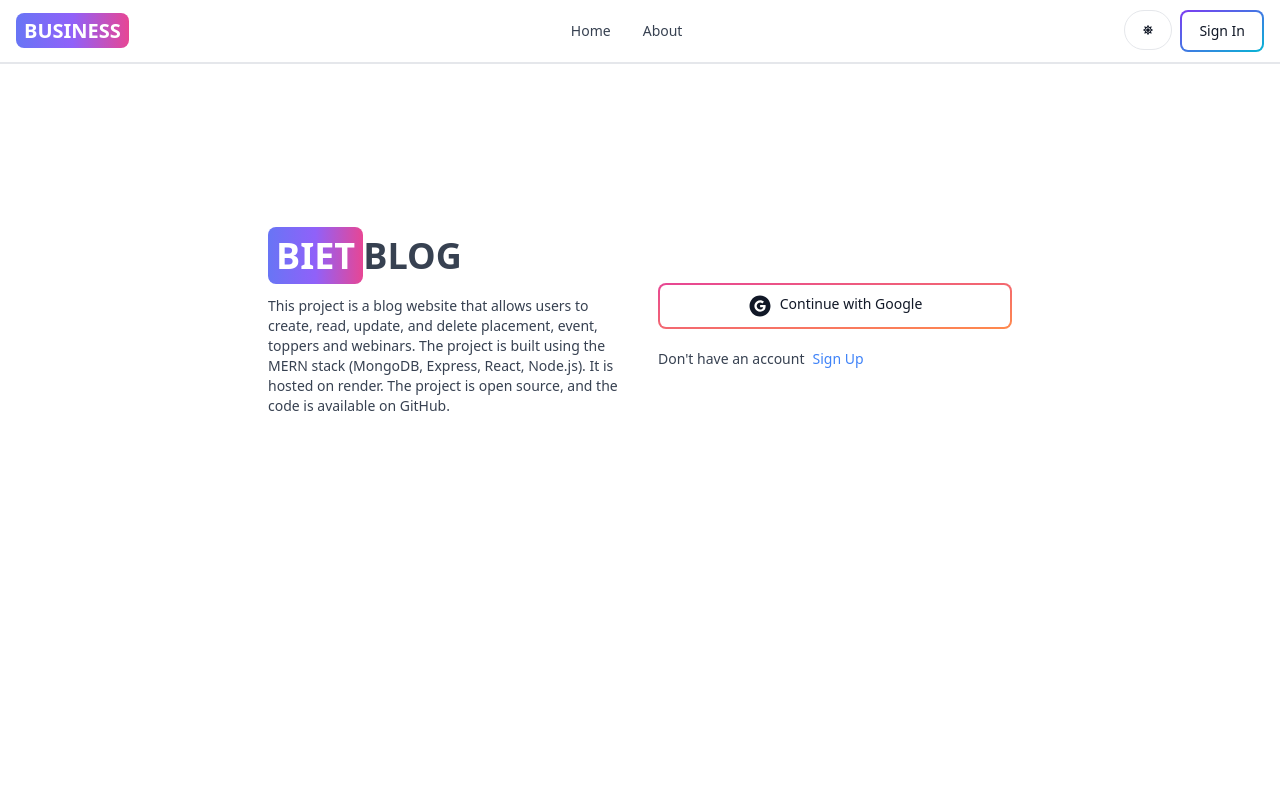
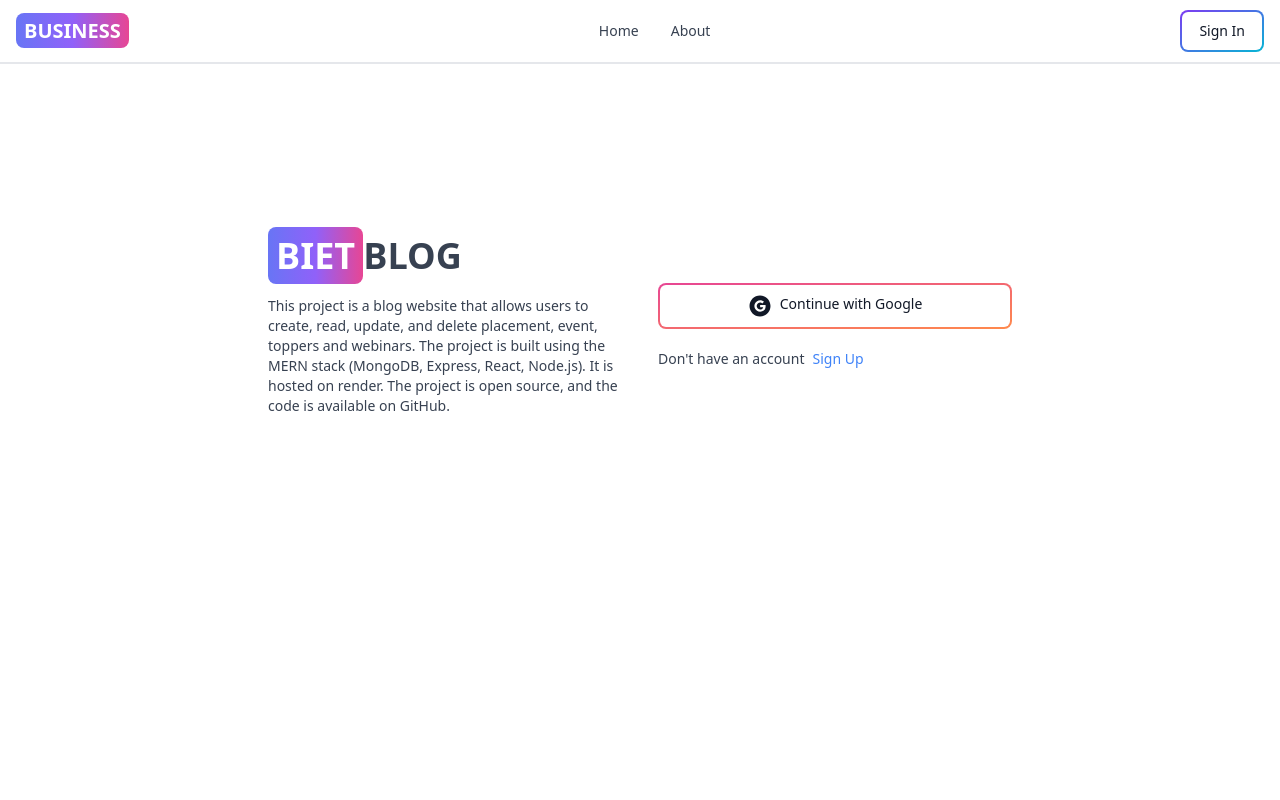
Before and after one commit to avanish7390/Business, a React (Vite) app in the folder client/: page /sign-in in a window 1280 px wide. Shown: the top 800 px of the page. Built offline with nearby package versions, Linux system fonts and the light colour scheme; no server answers.

Commit message:
some change

```diff
--- a/client/src/components/DashPosts.jsx
+++ b/client/src/components/DashPosts.jsx
@@ -71,7 +71,7 @@ export default function DashPosts() {
   return (
     <div className='table-auto overflow-x-scroll md:mx-auto p-3 scrollbar scrollbar-track-slate-100 scrollbar-thumb-slate-300 dark:scrollbar-track-slate-700 dark:scrollbar-thumb-slate-500'>
       <div className="justify-center mb-4 mt-3 ">
-      <Link to={'/create-post'}>
+      {/* <Link to={'/create-post'}>
             <Button
               type='button'
               gradientDuoTone='purpleToPink'
@@ -79,7 +79,7 @@ export default function DashPosts() {
             >
               Create a post
             </Button>
-          </Link>
+          </Link> */}
       </div>
       {currentUser.isAdmin && userPosts.length > 0 ? (
         <>
--- a/client/src/components/Header.jsx
+++ b/client/src/components/Header.jsx
@@ -71,14 +71,14 @@ export default function Header() {
         <AiOutlineSearch />
       </Button> */}
       <div className='flex gap-2 md:order-2'>
-        <Button
+        {/* <Button
           className='w-12 h-10 hidden sm:inline'
           color='gray'
           pill
           onClick={() => dispatch(toggleTheme())}
         >
           {theme === 'light' ? <FaSun /> : <FaMoon />}
-        </Button>
+        </Button> */}
         {currentUser ? (
           <Dropdown
             arrowIcon={false}
--- a/client/src/redux/theme/themeSlice.js
+++ b/client/src/redux/theme/themeSlice.js
@@ -1,4 +1,4 @@
-import {createSlice} from '@reduxjs/toolkit';
+import { createSlice } from '@reduxjs/toolkit';
 
 const initialState = {
     theme: 'light',
@@ -9,7 +9,7 @@ const themeSlice = createSlice({
     initialState,
     reducers: {
         toggleTheme: (state) => {
-            state.theme = state.theme === 'light' ? 'dark' : 'light';
+            state.theme = state.theme === 'light' ? 'light' : 'light';
         },
         }
 });
```
Also changed, not shown: 1 other file (tests, documents, lock files or other folders).
